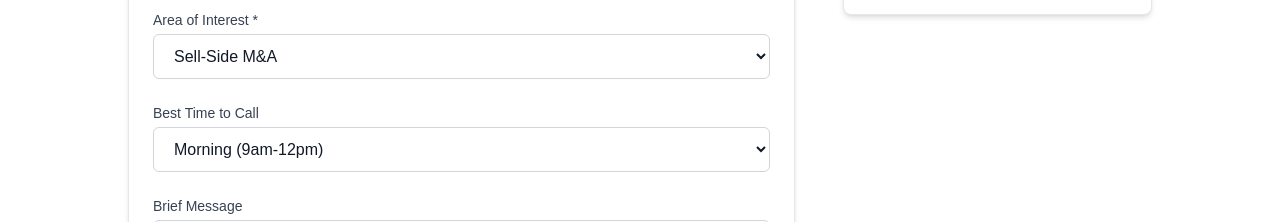
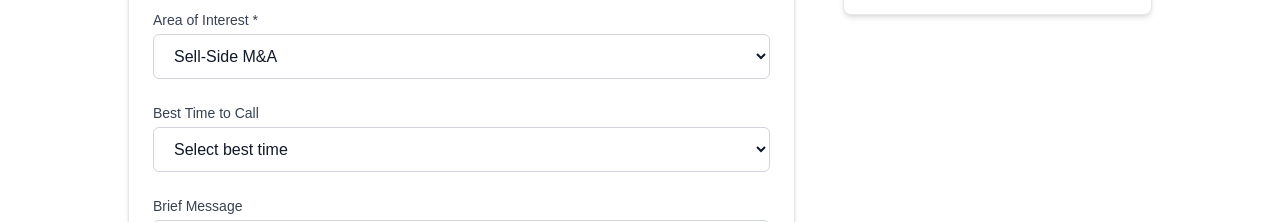
Before and after one commit to structurep/crispy-garbanzo, a Next.js app: page /contact in a window 1280 px wide. Shown: the part 1000-1222 px from the top of the page. Built offline with nearby package versions, Linux system fonts and the light colour scheme.

Commit message:
Improve best time select

```diff
--- a/components/contact-form.tsx
+++ b/components/contact-form.tsx
@@ -15,6 +15,7 @@ export default function ContactForm() {
     phone: "",
     message: "",
     interestArea: "sell-side-ma",
+    bestTimeToCall: "",
   })
   const [isSubmitting, setIsSubmitting] = useState(false)
   const [formError, setFormError] = useState<string | null>(null)
@@ -81,6 +82,7 @@ export default function ContactForm() {
         phone: "",
         message: "",
         interestArea: "sell-side-ma",
+        bestTimeToCall: "",
       })
 
       // Redirect to thank you page after a delay
@@ -224,8 +226,14 @@ export default function ContactForm() {
             <select
               id="bestTimeToCall"
               name="bestTimeToCall"
+              value={formData.bestTimeToCall}
+              onChange={handleChange}
+              required
               className="w-full px-4 py-3 border border-gray-300 dark:border-gray-600 rounded-md focus:ring-primary focus:border-primary bg-white dark:bg-gray-700 text-gray-900 dark:text-gray-100"
             >
+              <option value="" disabled>
+                Select best time
+              </option>
               <option value="morning">Morning (9am-12pm)</option>
               <option value="afternoon">Afternoon (12pm-5pm)</option>
               <option value="evening">Evening (After 5pm)</option>
```
